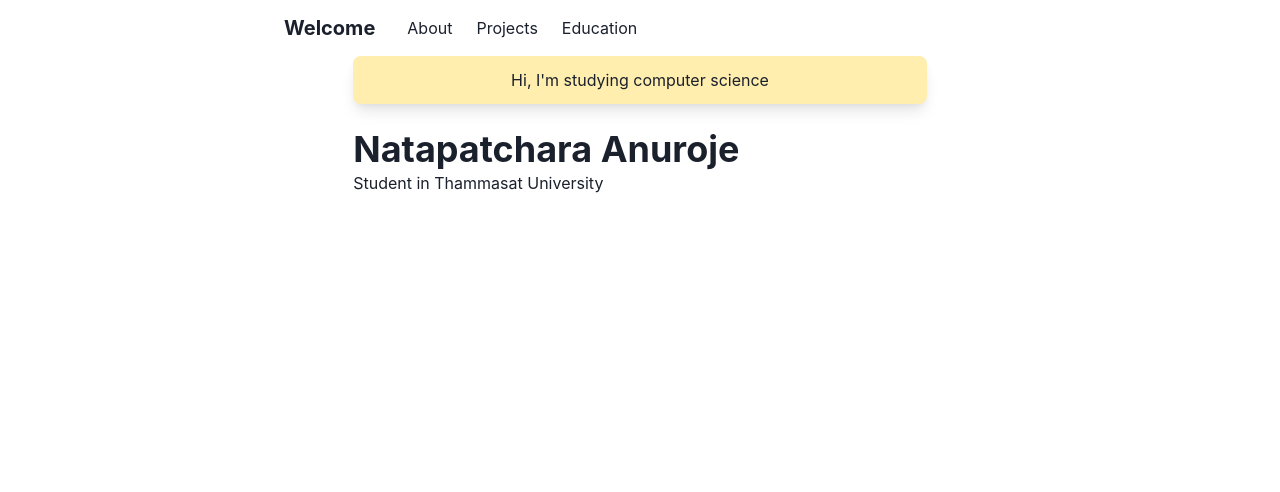
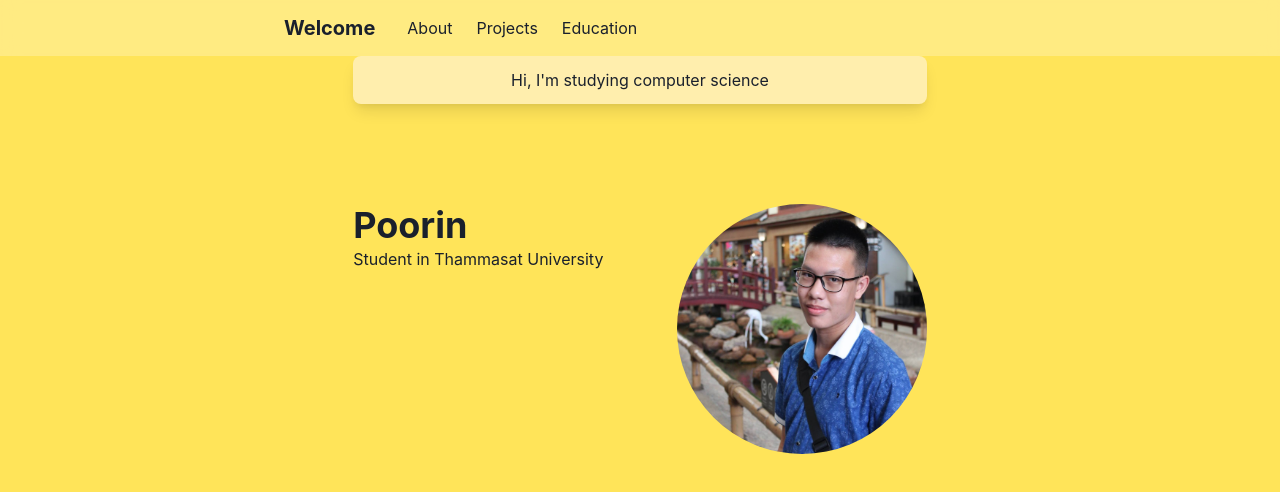
Before and after one commit to markmark345/markmark345.github.io, a Next.js app: page / in a window 1280 px wide. Shown: the top 492 px of the page. Built offline with nearby package versions, Linux system fonts and the light colour scheme.

Commit message:
add theme

```diff
--- a/layouts/layout.js
+++ b/layouts/layout.js
@@ -6,7 +6,7 @@ import Navbar from '../components/Navbar/Navbar'
 
 const Layout = ({ children, router }) => {
     return (
-        <Box as="main" pb={8}>
+        <Box as="main" pb={8} >
             <Head>
                 <meta name="viewport" content="width=device-width, initial-scale=1" />
                 <title>Natapatchara Anuroje</title>
--- a/pages/_app.js
+++ b/pages/_app.js
@@ -1,9 +1,10 @@
 import { ChakraProvider } from "@chakra-ui/provider";
 import Layout from '../layouts/layout';
+import Theme from '../styles/theme'
 
 const App = ({ Component, pageProps, router }) => {
     return (
-        <ChakraProvider>
+        <ChakraProvider theme={Theme}>
             <Layout router={router}>
                 <Component {...pageProps} key={router.route}/>
             </Layout>
--- a/pages/about.js
+++ b/pages/about.js
@@ -0,0 +1,18 @@
+import NextLink from 'next/link'
+import { Box, Container, Image, Heading } from '@chakra-ui/react'
+
+const About = () => {
+    return (
+        <Box
+        flexShrink={0}>
+            <Image
+            boxSize='150px'
+            src='/profile/PoorinIMG1.jpg'
+            borderRadius='full'
+            alt='PoorinIMG'/>
+
+        </Box>
+    )
+}
+
+export default About
--- a/pages/index.js
+++ b/pages/index.js
@@ -1,22 +1,38 @@
-import { Container, Box, Heading } from "@chakra-ui/react"
+import { Container, Box, Heading, Image } from "@chakra-ui/react";
+import About from "./about";
 
 const Home = () => {
   return (
-        <Container>
-            <Box borderRadius="lg" bg="#FFEEAD" p={3} mb={6} align="center" boxShadow='lg'>
-                Hi, I&apos;m  studying computer science
+    <Container >
+      <Box
+        borderRadius="lg"
+        bg="#FFEEAD"
+        p={3}
+        mb={100}
+        align="center"
+        boxShadow="lg"
+      >
+        Hi, I&apos;m studying computer science
       </Box>
-
-            <Box display={{ md: 'flex'}}>
+      <Box display={{ md: "flex" }}>
         <Box flexGrow={1}>
           <Heading as="h2" variant="page-title">
-                        Natapatchara Anuroje
+            Poorin
           </Heading>
           <p>Student in Thammasat University</p>
         </Box>
+        <Box >
+          <Image
+            borderColor="whiteAlpha.800"
+            boxSize="250px"
+            src="/profile/PoorinIMG1.jpg"
+            borderRadius="full"
+            alt="PoorinIMG"
+          />
+        </Box>
       </Box>
     </Container>
-    )
-}
+  );
+};
 
-export default Home
+export default Home;
--- /dev/null
+++ b/styles/theme.js
@@ -0,0 +1,17 @@
+import { extendTheme, styled, withDefaultColorScheme  } from "@chakra-ui/react"
+import { mode } from '@chakra-ui/theme-tools'
+
+const customTheme = extendTheme({
+    styles: {
+        global: {
+            body: {
+                // bgGradient:'linear(to-r, #3a6186, #89253e)'
+                bg: '#FFE459'
+            }
+        }
+    }
+ })
+
+
+
+  export default customTheme
```
Also changed, not shown: public/profile/PoorinIMG1.jpg (added). Lines whose indentation alone changed are shown as unchanged.
